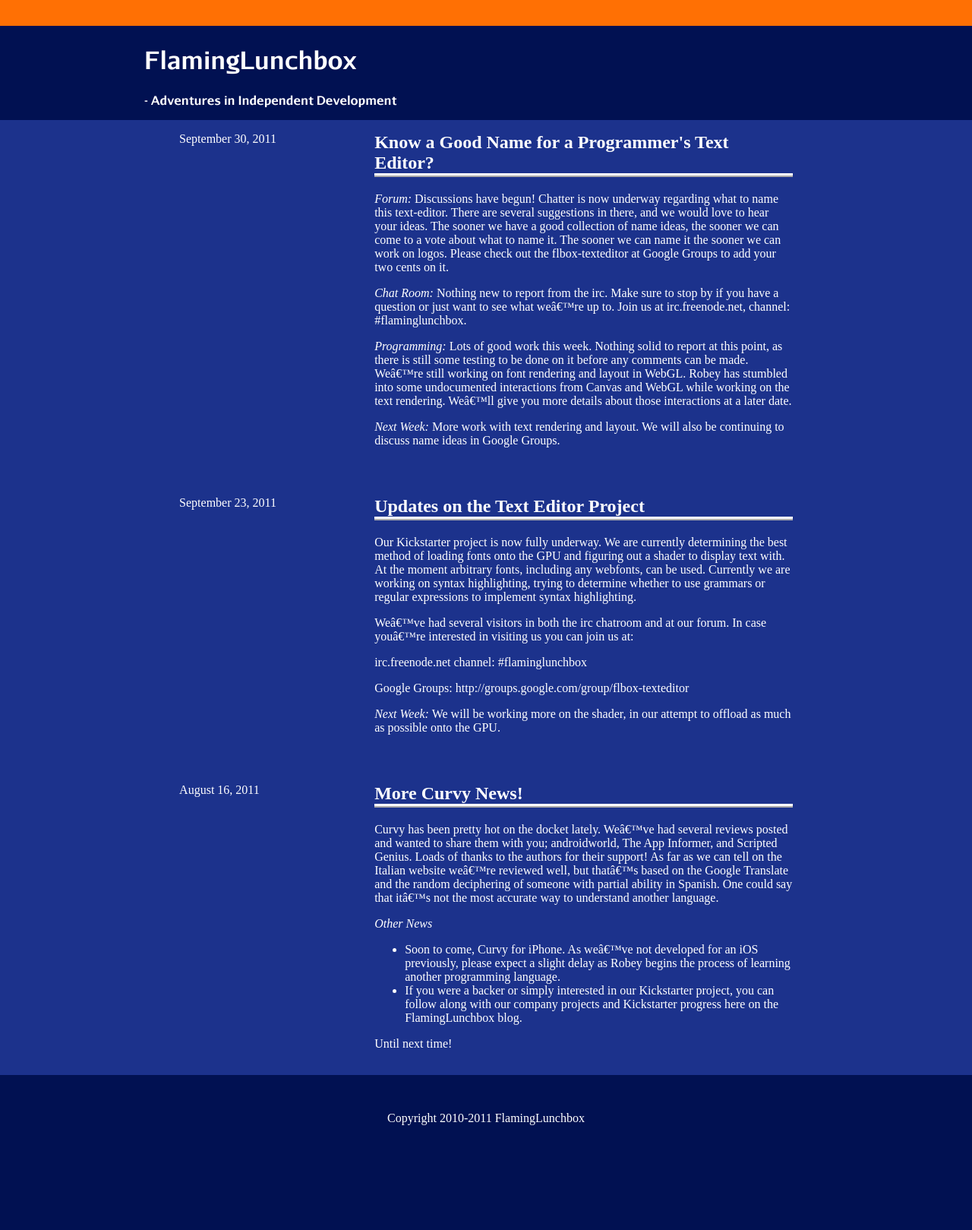
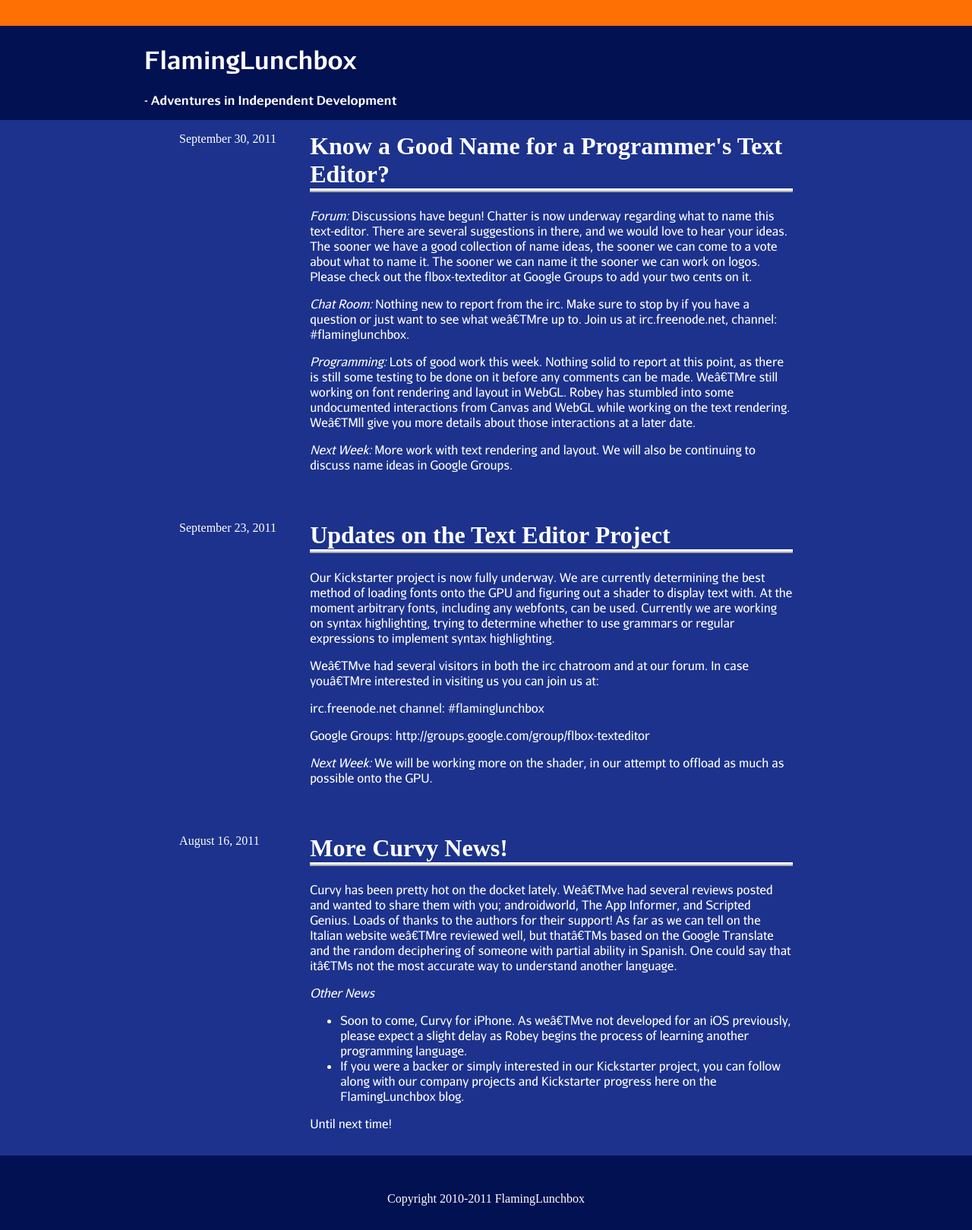
Before and after one commit to robeyh/robeyh.github.com, a Jekyll site: the page built from index.html, in a window 1280 px wide. Shown: the whole page at 76% size. Built offline with Jekyll 4.4.1, drawn with Linux system fonts in a browser that asks for light colours; some web fonts are replaced; before the commit the page ends 1513 px from its top, so only the background shows below that.

Commit message:
Font css changes

```diff
--- a/index.html
+++ b/index.html
@@ -8,7 +8,7 @@
 {% else %}
 <div class="post">
   <div class="postcontent">
-    <h2 class="posttitle"><a href="{{ post.url }}">{{post.title}}</a></h2>
+    <h1 class="posttitle"><a href="{{ post.url }}">{{post.title}}</a></h1>
     {{ post.content }}
   </div>
   <div class="postmetadata">
--- a/static/blog.css
+++ b/static/blog.css
@@ -18,13 +18,19 @@
 }
 
 .header {
-  font-family: 'AurulentSansBold';
+  font-family: 'AurulentSansBold', 'AurulentSans', 'AurulentSansRegular', sans-serif;
   font-weight: bold;
   background-color: #011152;
   color: white;
   position: relative;
   width: 900px;
   margin: 0px auto;
+}
+
+.header h1 {
+  font-family: 'AurulentSansBold', 'AurulentSans', 'AurulentSansRegular', sans-serif;
+  font-weight: bold;
+  size: 120%;
 }
 
 .twitter {
@@ -57,7 +63,7 @@
 .postcontent {
   width: 75ex;
   float: right;
-  font-family: 'Alice';
+  font-family: 'AurulentSans', 'AurulentSansRegular', sans-serif;
 }
 
 .postfooter {
@@ -73,12 +79,13 @@
   text-align: center;
 }
 
-h2.posttitle {
+h1.posttitle {
+  font-family: 'Alice', serif;
   border-bottom: 5px ridge white;
   margin-top: 0px;
 }
 
-h2.posttitle a {
+h1.posttitle a {
   text-decoration: none;
 }
 
```
